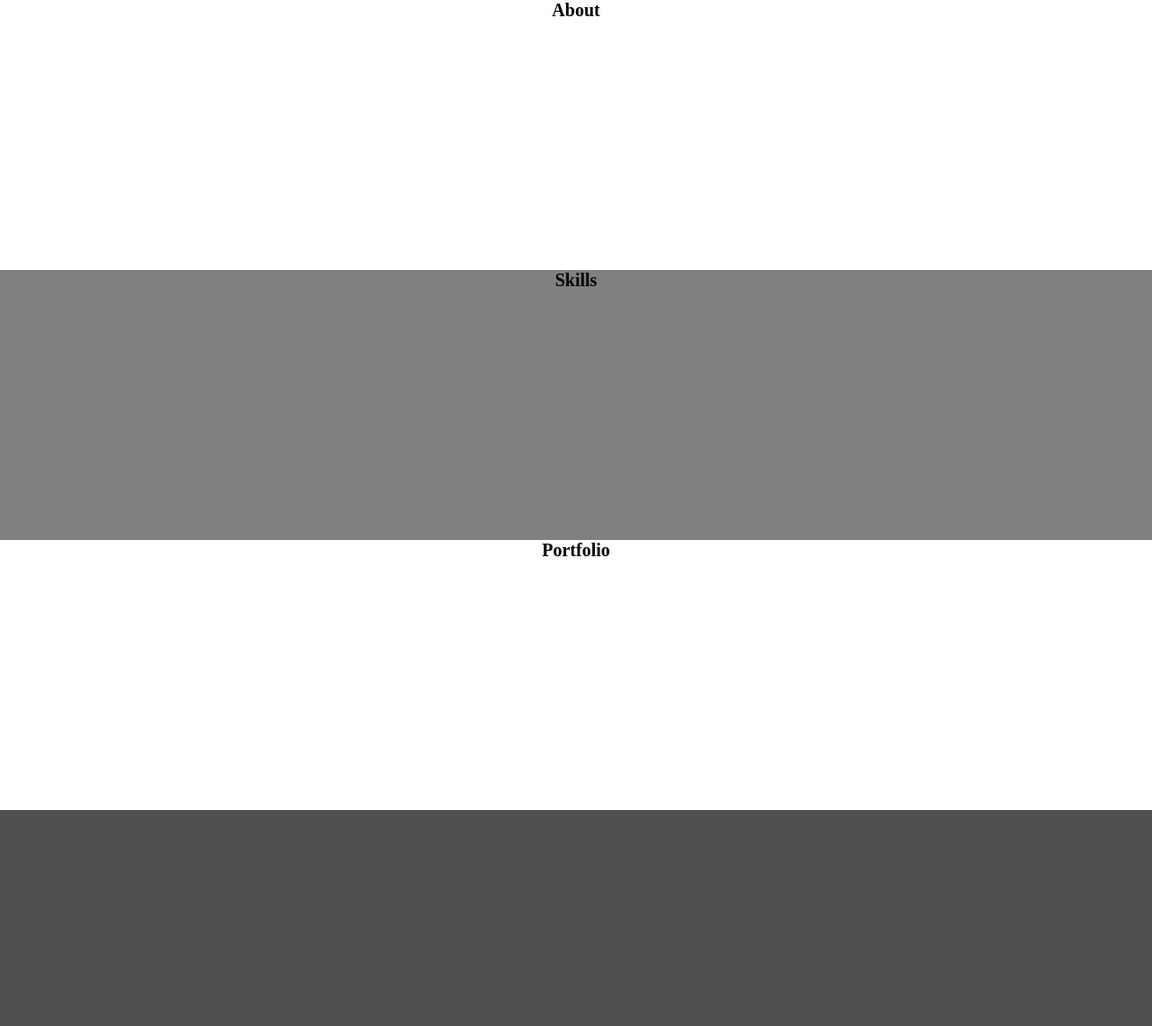
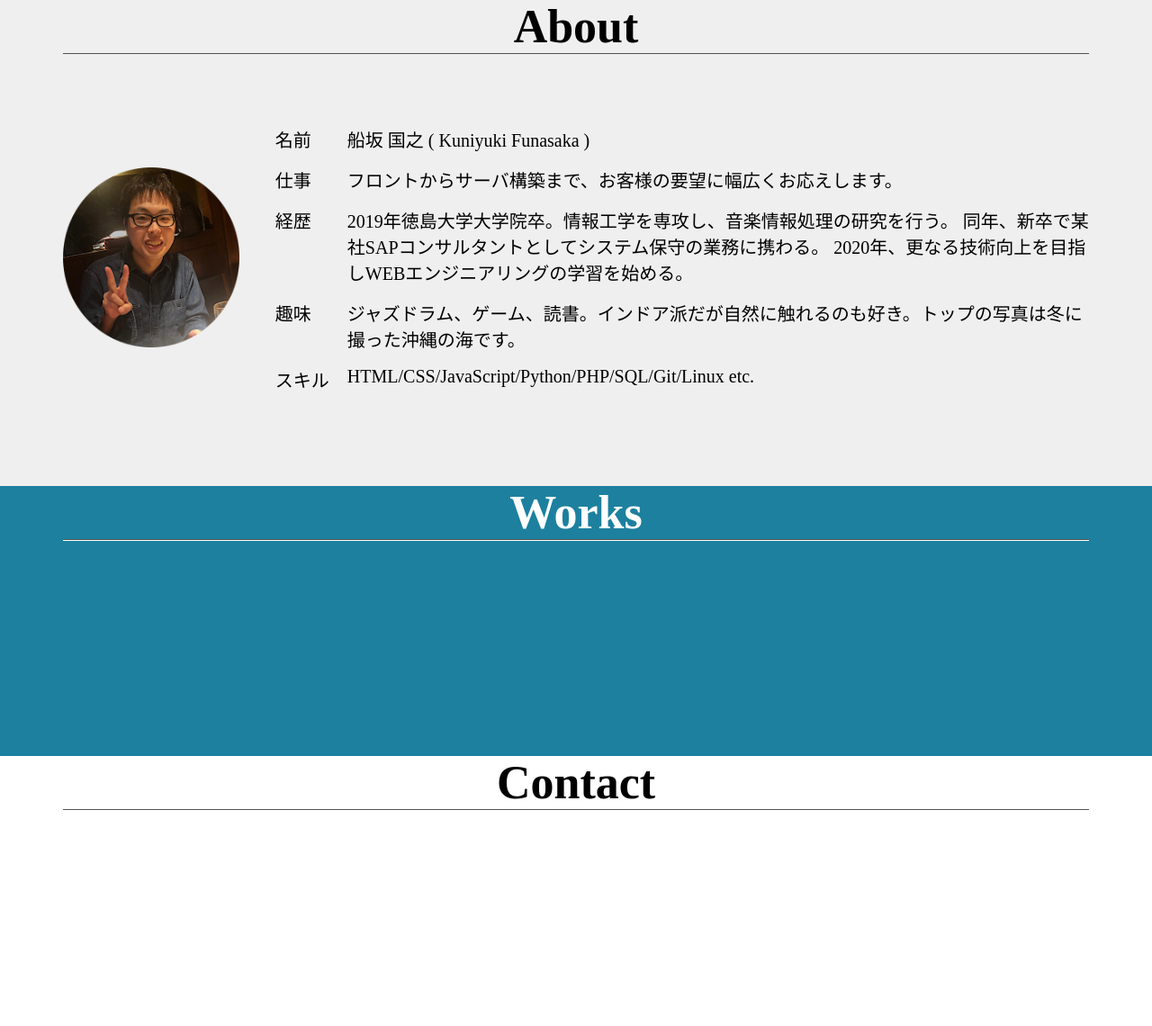
Before and after one commit to c501306014/Portfolio, a PHP site: page / in a window 1280 px wide. Shown: the part 800-1940 px from the top of the page at 90% size. Before the commit the page ends 1700 px from the top, so only its background shows below. Run offline with PHP 8.4, Linux system fonts and the light colour scheme; some libraries are stand-ins or nearby versions.

Commit message:
update about etc 主にabout部分を作成 その度調整

```diff
--- a/index.html
+++ b/index.html
@@ -33,42 +33,72 @@
 
     <!-- Top -->
     <!-- <i class="fas fa-laptop-code"></i> -->
-    <div id="top-wrapper">
+    <section id="top-wrapper">
         <div class="container">
-            <div class="top-message">
+            <div class="heading">
                 <h1>Welcome to Portfolio Site</h1>
                 <p>～ Let's Create Your Imagenation ～</p>
             </div>
         </div>
-    </div>
+    </section>
 
     <!-- About -->
-    <div id="about-wrapper">
+    <section id="about-wrapper">
         <div class="container">
             <div class="heading">
                 <h1>About</h1>
             </div>
+            <div class="about-main">
+                <p class="item-img">
+                    <img class="me-image" src="./assets/me.png" alt="自分の写真">
+                </p>
+                <div id="about-grid">
+
+                    <p>名前</p>
+                    <p>
+                        船坂 国之 ( Kuniyuki Funasaka )
+                    </p>
+                    <p>仕事</p>
+                    <p>
+                        フロントからサーバ構築まで、お客様の要望に幅広くお応えします。
+                    </p>
+                    <p>経歴</p>
+                    <p>
+                        2019年徳島大学大学院卒。情報工学を専攻し、音楽情報処理の研究を行う。
+                        同年、新卒で某社SAPコンサルタントとしてシステム保守の業務に携わる。
+                        2020年、更なる技術向上を目指しWEBエンジニアリングの学習を始める。
+                    </p>
+                    <p>趣味</p>
+                    <p>
+                        ジャズドラム、ゲーム、読書。インドア派だが自然に触れるのも好き。トップの写真は冬に撮った沖縄の海です。
+                    </p>
+                    <p>スキル</p>
+                    <p>
+                        HTML/CSS/JavaScript/Python/PHP/SQL/Git/Linux etc.
+                    </p>
+                </div>
+            </div>
         </div>
-    </div>
+    </section>
 
-    <!-- Skills -->
-    <div id="skills-wrapper">
+    <!-- Works -->
+    <section id="works-wrapper">
         <div class="container">
             <div class="heading">
-                <h1>Skills</h1>
+                <h1>Works</h1>
             </div>
 
         </div>
-    </div>
+    </section>
 
     <!-- Portfolio -->
-    <div id="portfolio-wrapper">
+    <section id="contact-wrapper">
         <div class="container">
             <div class="heading">
-                <h1>Portfolio</h1>
+                <h1>Contact</h1>
             </div>
         </div>
-    </div>
+    </section>
 </body>
 
 </html>
--- a/stylesheet.css
+++ b/stylesheet.css
@@ -70,10 +70,20 @@ nav .container{
     z-index: -1;
 }
 
-#top-wrapper h1{
+.heading{
+    display: flex;
+    flex-direction: column;
+}
+
+.heading h1{
     font-size: 5.2rem;
+    border-bottom: inset 1px black;
+
+}
+
+#top-wrapper .heading h1{
+    border-bottom: inset 1px white;
     color: white;
-    border-bottom: inset 1px white;
 }
 
 #top-wrapper p{
@@ -83,22 +93,47 @@ nav .container{
     opacity: .7;
 }
 
-.top-message{
-    display: flex;
-    flex-direction: column;
+/* about */
+#about-wrapper{
+    height: 54rem;
+    background-color: #efefefff;
 }
 
-/* about */
-#about-wrapper{
-    height: 30rem;
-
+.me-image{
+    height: 20rem;
 }
 
-#skills-wrapper{
-    height: 30rem;
-    background-color: gray;
+.about-main{
+    margin-top: 8rem;
+    display: flex;
+    justify-content: center;
+    align-items: center;
+    font-size: 2rem;
+    text-align: left;
 }
 
-#portfolio-wrapper{
+#about-grid{
+    margin-left: 4rem;
+    display: grid;
+    grid-template-columns: 8rem 1fr;
+    grid-gap: 1.6rem 0;
+}
+
+
+
+
+/* works */
+#works-wrapper{
+    height: 30rem;
+    background-color:#1d809fff;
+}
+
+#works-wrapper .heading{
+    border-bottom: inset 1px white;
+    color: white;
+}
+
+/* contact */
+#contact-wrapper{
     height: 30rem;
 }
```
